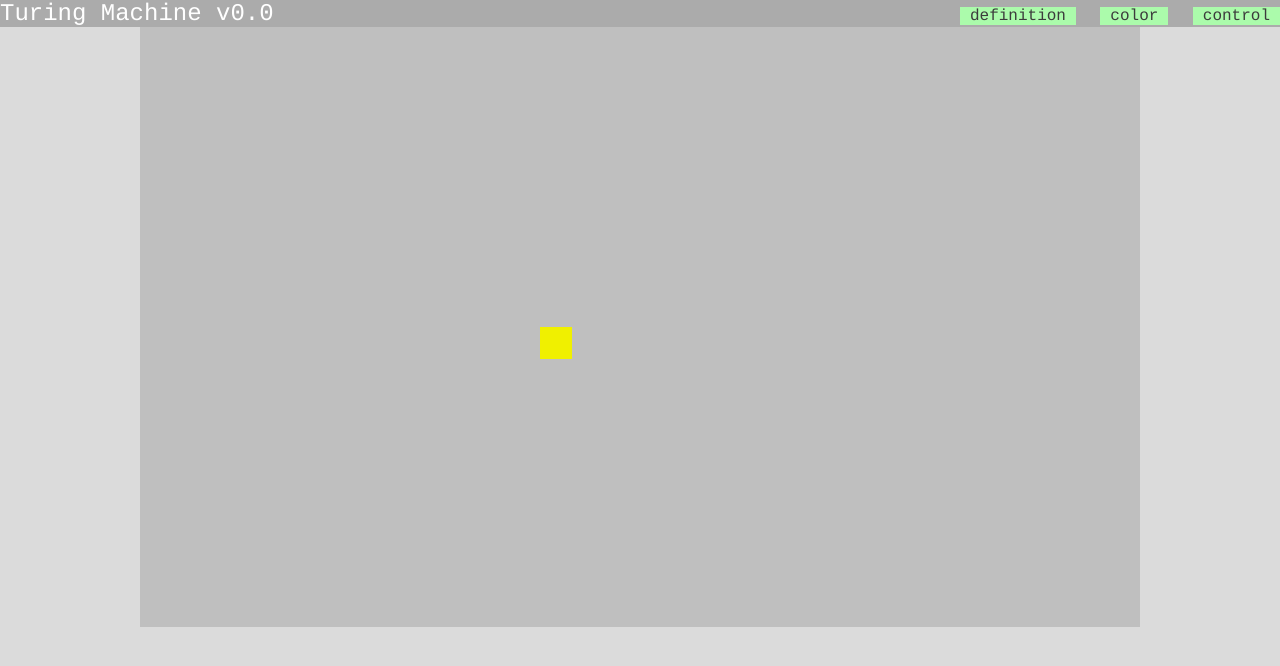
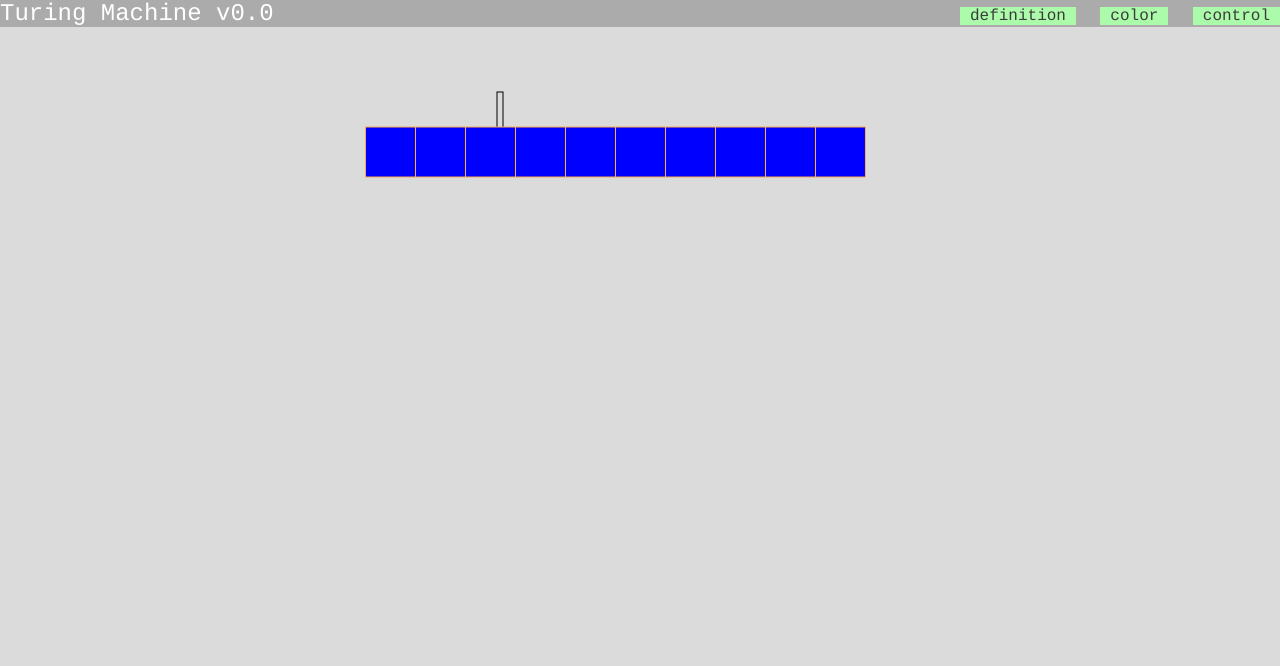
Before and after one commit to bddicken/tm, a plain HTML site: page index.html in a window 1280 px wide. Drawn offline with Linux system fonts and the light colour scheme.

Commit message:
got animating tape to work

```diff
--- a/index.html
+++ b/index.html
@@ -7,9 +7,9 @@
     <title>tm</title>
 
     <!-- Import my js and other libraries -->
-	<script src="js/main.js"></script>
     <script src="lib/jquery-1.8.2.min.js"></script>
     <script src="lib/raphael-min.js"></script>
+    <script src="js/main.js"></script>
 
     <!-- import css -->
     <link id="cssLink" rel="styleSheet" href="css/main.css"/>
@@ -25,7 +25,7 @@
         </span>
     </div>
 
-    <canvas id="tmCanvas" width="1000" height="600" ></canvas>
+    <div id="tmCanvas"></div>
 </body>
 
 </html>
--- a/js/main.js
+++ b/js/main.js
@@ -6,68 +6,101 @@ var ctx;
 var animationHasStarted = false;
 var tmState;
 
+// raphael variable
+var paper;
+var tapeCells = new Array();
+var tapeHead;
+var inputLength = 10;
 
 /* Keep track of the window dimention */
 var winSize = [1000,600];
+var cellSize = [50, 50];
+var headSize = [6, 50];
+
+var animationQueue = [];
 
 function init() {
-    //window.resizeTo(winSize[0],winSize[1]);
-    //$("body").css("overflow", "hidden");
 
-    c=document.getElementById("tmCanvas");
-    ctx=c.getContext("2d");
-    ctx.setTransform(1, 0, 0, 1, 0, 0);
-    var w = $(window).width(),
-        h = $(window).height();
+    paper = new Raphael(document.getElementById('tmCanvas'), winSize[0], winSize[1]);
 
-    c.width = winSize[0]; c.height = winSize[1];
+    //var circle = paper.circle(100, 100, 80);
 
-    ctx.font="24px Courier New";
+    // Draw machine head
+    tapeHead = paper.rect((winSize[0]/2)-3, 65, headSize[0], headSize[1]);
 
-    ctx.clearRect (0,0,winSize[0],winSize[1]);
+    // Draw machine cells
+    for(var i=0; i<inputLength;i++) {
+        tapeCells[i] = paper.rect(i*(cellSize[0]), 100, cellSize[0], cellSize[0]);
+        tapeCells[i].attr({
+            stroke: '#ffaf4f',
+            fill: 'blue'
+        });
+    }
 
-    ctx.fillStyle="#BFBFBF";
+    animationQueue.push("shiftTape('R');");
+    animationQueue.push("shiftTape('L');");
+    animationQueue.push("shiftTape('R');");
+    animationQueue.push("shiftTape('R');");
+    animationQueue.push("shiftTape('R');");
+    animationQueue.push("shiftTape('R');");
+    animationQueue.push("shiftTape('L');");
+    animationQueue.push("shiftTape('R');");
+    animationQueue.push("shiftTape('R');");
+    animationQueue.push("shiftTape('R');");
+    animationQueue.push("shiftTape('R');");
+    animationQueue.push("shiftTape('L');");
+    animationQueue.push("shiftTape('R');");
+    animationQueue.push("shiftTape('R');");
+    animationQueue.push("shiftTape('R');");
+    animationQueue.push("shiftTape('L');");
+    animationQueue.push("shiftTape('L');");
+    animationQueue.push("shiftTape('L');");
+    animationQueue.push("shiftTape('R');");
+    animationQueue.push("shiftTape('R');");
+    animationQueue.push("shiftTape('R');");
+    animationQueue.push("shiftTape('R');");
+    animationQueue.push("shiftTape('R');");
 
-    ctx.fillRect(0, 0, winSize[0], winSize[1]);
+    animateTape();
 
-    ctx.fillStyle="#F0F000";
-
-    ctx.fillRect(   ((screen.width/2) - window.screenX),
-                    ((screen.height/2) - window.screenY),
-                    32,
-                    32);
-
-    if(!animationHasStarted) {
-        animationHasStarted = true;
-        setInterval(animationLoop,20);
-    }
 }
 
-var pis = function pointInSquare(x, y, en) {
-    if(en.x < x && x < en.x+en.dimention) {
-        if(en.y < y && y < en.y+en.dimention)
-            return true;
+    function animateTape() {
+        var command = animationQueue.shift();
+        if(command != undefined) {
+           console.log("evalling: " + command);
+           eval(command);
+        }
     }
-    return false;
-}
 
-function animationLoop() {
-    // Main menu
-    if(tmState == 0) {
+    function animateNextOnQueue() {
+        var command = animationQueue.shift();
+        if(command != undefined) {
+           console.log("evalling: " + command);
+           eval(command);
+        }
     }
-    // Playing the game
-    else if(tmState == 1) {
+
+    function shiftTape(direction) {
+        var funcVar = function(){};
+        if(direction == "L") {
+            for(var i=0; i < inputLength;i++) {
+                if(i+1 == inputLength)
+                    funcVar = animateNextOnQueue;
+                tapeCells[i].animate({
+                    x: tapeCells[i].attrs.x-50,
+                    y: tapeCells[i].attrs.y
+                }, 300, '<>', funcVar );
+            }
+        }
+        else if(direction == "R") {
+            for(var i=0; i < inputLength;i++) {
+                if(i+1 == inputLength)
+                    funcVar = animateNextOnQueue;
+                tapeCells[i].animate({
+                    x: tapeCells[i].attrs.x+50,
+                    y: tapeCells[i].attrs.y
+                }, 300, '<>', funcVar );
+            }
+        }
     }
-    // Lost the game
-    else if(tmState == 2) {
-    }
-}
-
-function toggleVisible(v) {
-    if(v.style.display.indexOf("none") != -1) {
-        v.style.display = "inline";
-    }
-    else {
-        v.style.display = "none";
-    }
-}
```
Also changed, not shown: game/index.html (deleted, +0 -37 lines). Lines whose indentation alone changed are shown as unchanged.
